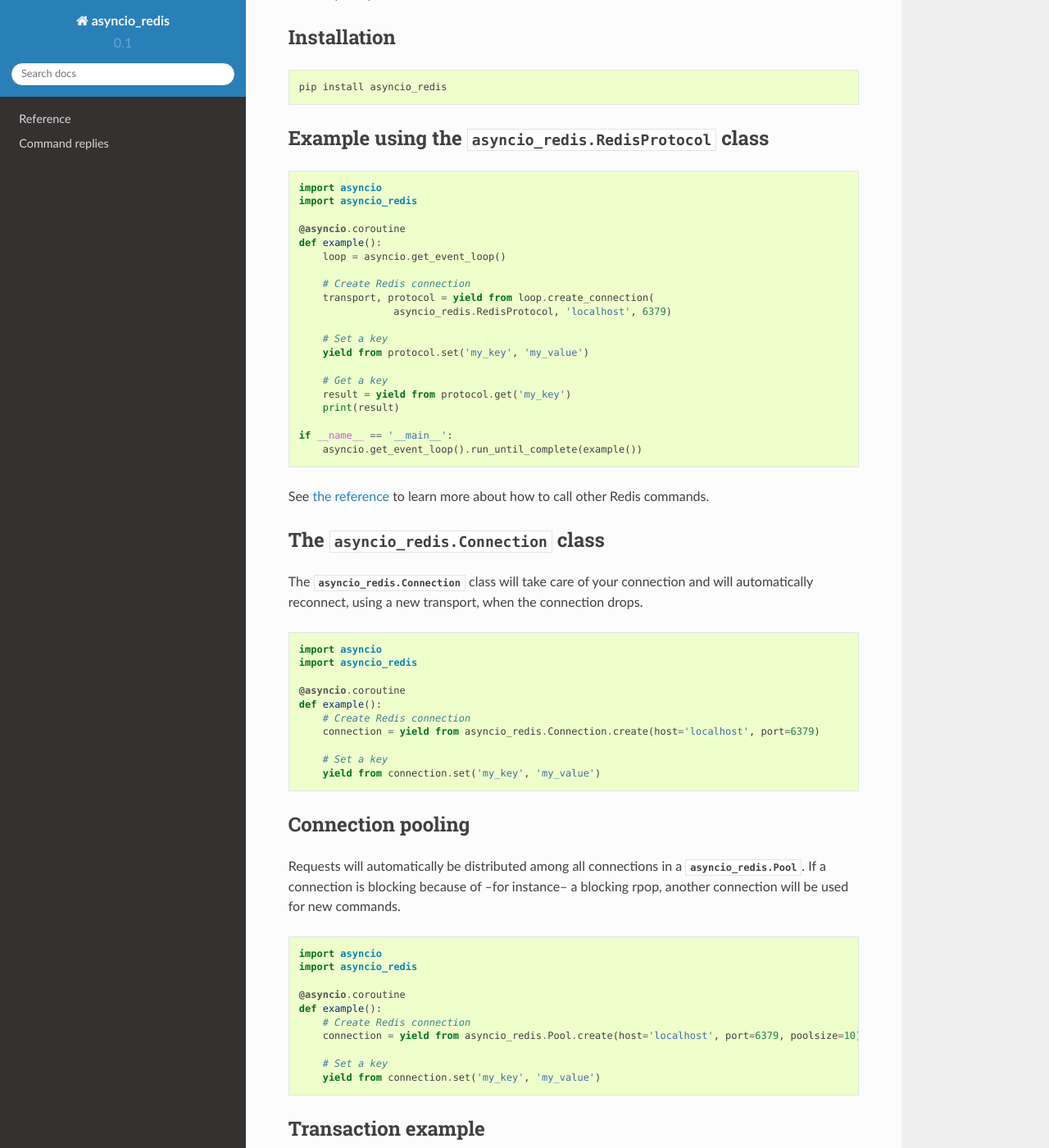
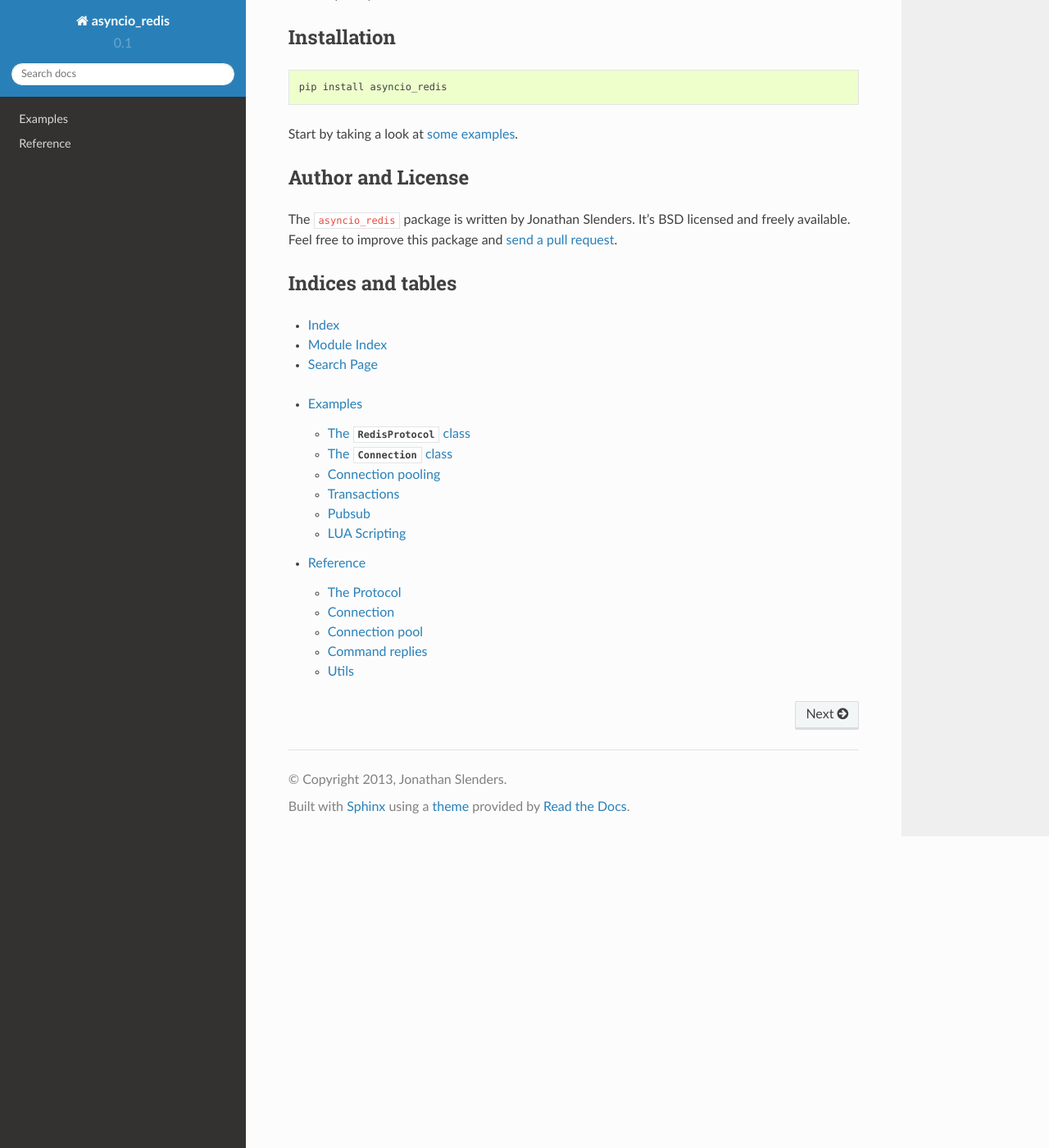
Before and after one commit to jonathanslenders/asyncio-redis, a Sphinx documentation site: the page built from docs/index.rst, in a window 1280 px wide and 1400 px high, scrolled down 451 px. Shown: the whole window at 82% size. Built offline with Sphinx 7.4.7 and the Read the Docs theme 2.0.0, drawn with Linux system fonts in a browser that asks for light colours; some of the changed text lies outside the part shown.

Commit message:
Improved docs.

```diff
--- a/docs/index.rst
+++ b/docs/index.rst
@@ -29,193 +29,22 @@
 
     pip install asyncio_redis
 
-Example using the :class:`asyncio_redis.RedisProtocol` class
-------------------------------------------------------------
 
-.. code:: python
-
-    import asyncio
-    import asyncio_redis
-
-    @asyncio.coroutine
-    def example():
-        loop = asyncio.get_event_loop()
-
-        # Create Redis connection
-        transport, protocol = yield from loop.create_connection(
-                    asyncio_redis.RedisProtocol, 'localhost', 6379)
-
-        # Set a key
-        yield from protocol.set('my_key', 'my_value')
-
-        # Get a key
-        result = yield from protocol.get('my_key')
-        print(result)
-
-    if __name__ == '__main__':
-        asyncio.get_event_loop().run_until_complete(example())
-
-See :ref:`the reference <redis-reference>` to learn more about how to call other
-Redis commands.
-
-
-The :class:`asyncio_redis.Connection` class
--------------------------------------------
-
-The :class:`asyncio_redis.Connection` class will take care of your connection and
-will automatically reconnect, using a new transport, when the connection
-drops.
-
-.. code:: python
-
-    import asyncio
-    import asyncio_redis
-
-    @asyncio.coroutine
-    def example():
-        # Create Redis connection
-        connection = yield from asyncio_redis.Connection.create(host='localhost', port=6379)
-
-        # Set a key
-        yield from connection.set('my_key', 'my_value')
-
-
-Connection pooling
-------------------
-
-Requests will automatically be distributed among all connections in a
-:class:`asyncio_redis.Pool`. If a connection is blocking because of --for
-instance-- a blocking rpop, another connection will be used for new commands.
-
-
-.. code:: python
-
-    import asyncio
-    import asyncio_redis
-
-    @asyncio.coroutine
-    def example():
-        # Create Redis connection
-        connection = yield from asyncio_redis.Pool.create(host='localhost', port=6379, poolsize=10)
-
-        # Set a key
-        yield from connection.set('my_key', 'my_value')
-
-
-Transaction example
--------------------
-
-.. code:: python
-
-    import asyncio
-    import asyncio_redis
-
-    @asyncio.coroutine
-    def example(loop):
-        # Create Redis connection
-        connection = yield from asyncio_redis.Connection.create(host='localhost', port=6379, poolsize=10)
-
-        # Create transaction
-        transaction = yield from connection.multi()
-
-        # Run commands in transaction (they return future objects)
-        f1 = yield from transaction.set('key', 'value')
-        f1 = yield from transaction.set('another_key', 'another_value')
-
-        # Commit transaction
-        yield from transaction.exec()
-
-        # Retrieve results
-        result1 = yield from f1
-        result2 = yield from f2
-
-
-It's recommended to use a large enough poolsize. A connection will be occupied
-as long as there's a transaction running in there.
-
-
-Pubsub example
---------------
-
-By calling :func:`asyncio_redis.RedisProtocol.start_subscribe` (either on the
-protocol, through the ``Connection`` class or through the ``Pool`` class), you
-can start a pubsub listener.
-
-.. code:: python
-
-    import asyncio
-    import asyncio_redis
-
-    @asyncio.coroutine
-    def example():
-        # Create connection
-        connection = yield from asyncio_redis.Connection.create(host='localhost', port=6379)
-
-        # Create subscriber.
-        subscriber = yield from connection.start_subscribe()
-
-        # Subscribe to channel.
-        yield from subscriber.subscribe([ 'our-channel' ])
-
-        # Inside a while loop, wait for incoming events.
-        while True:
-            reply = yield from subscriber.get_next_published()
-            print('Received: ', repr(reply.value), 'on channel', reply.channel)
-
-
-LUA Scripting example
----------------------
-
-.. code:: python
-
-    import asyncio
-    import asyncio_redis
-
-    code = \
-    """
-    local value = redis.call('GET', KEYS[1])
-    value = tonumber(value)
-    return value * ARGV[1]
-    """
-
-    @asyncio.coroutine
-    def example():
-        connection = yield from asyncio_redis.Connection.create(host='localhost', port=6379)
-
-        # Set a key
-        yield from connection.set('my_key', '2')
-
-        # Register script
-        multiply = yield from connection.register_script(code)
-
-        # Run script
-        result = yield from multiply.run(keys=['my_key'], args=['5'])
-        print(result) # prints 2 * 5
-
-
-Reference
----------
-
-:ref:`View the reference with all commands <redis-reference>`
-
-View `the source code at GitHub`_
-
-.. _the source code at GitHub: https://github.com/jonathanslenders/asyncio-redis
+Start by taking a look at :ref:`some examples<redis-examples>`.
 
 
 Author and License
-==================
+------------------
 
-The ``asyncio_redis`` package is written by Jonathan Slenders.
-It's BSD licensed and freely available.
-
-Feel free to improve this package and `send a pull request`_.
+The ``asyncio_redis`` package is written by Jonathan Slenders.  It's BSD
+licensed and freely available. Feel free to improve this package and
+`send a pull request`_.
 
 .. _send a pull request: https://github.com/jonathanslenders/asyncio-redis
 
 
 Indices and tables
-==================
+------------------
 
 * :ref:`genindex`
 * :ref:`modindex`
@@ -225,5 +54,5 @@
 .. toctree::
    :maxdepth: 2
 
+   pages/examples
    pages/reference
-   pages/replies
```
Also changed, not shown: other parts of docs/index.rst (+1 -1 lines), docs/pages/examples.rst (added, +188 -0 lines), docs/pages/reference.rst (+38 -6 lines), docs/pages/replies.rst (deleted, +0 -25 lines), 3 other files.
